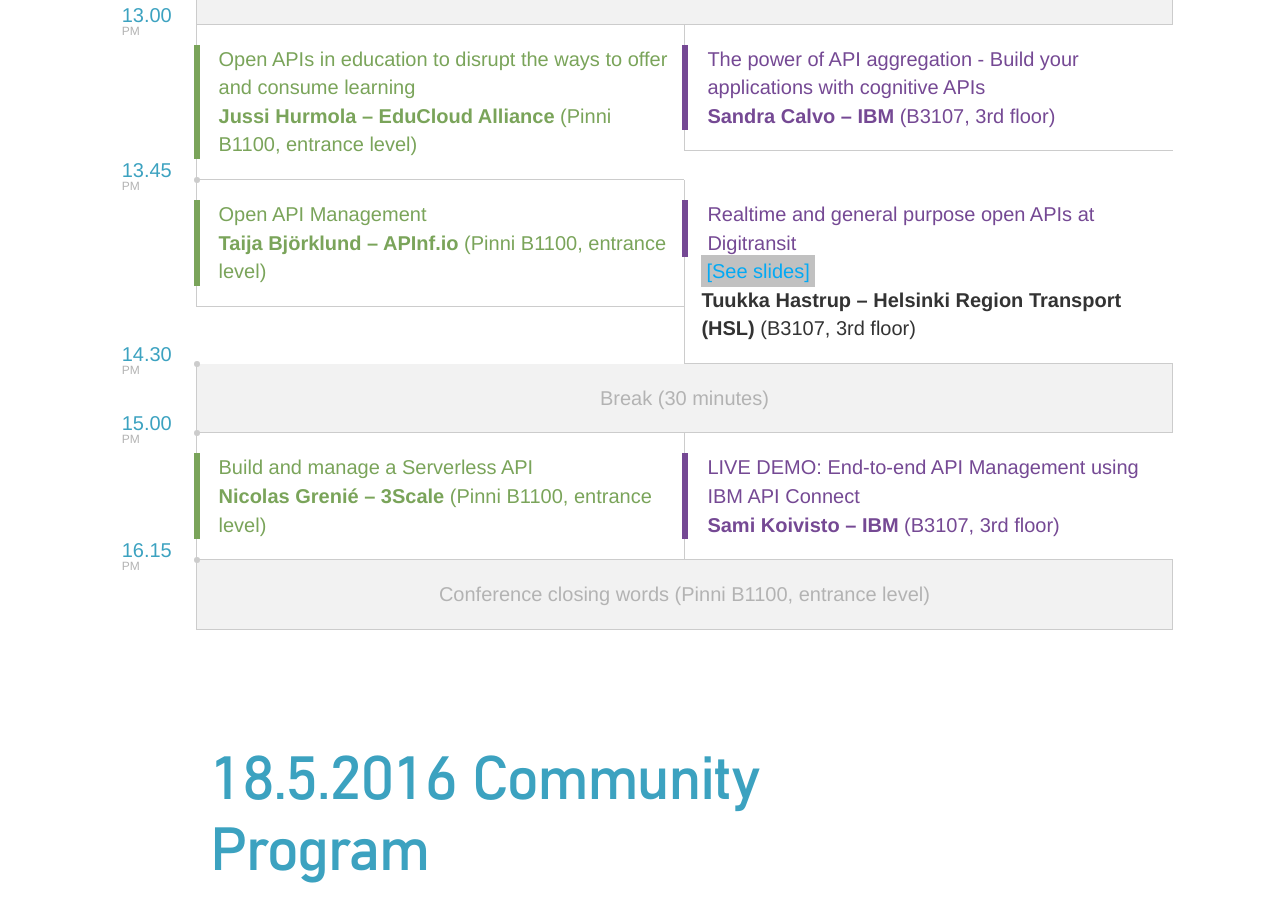
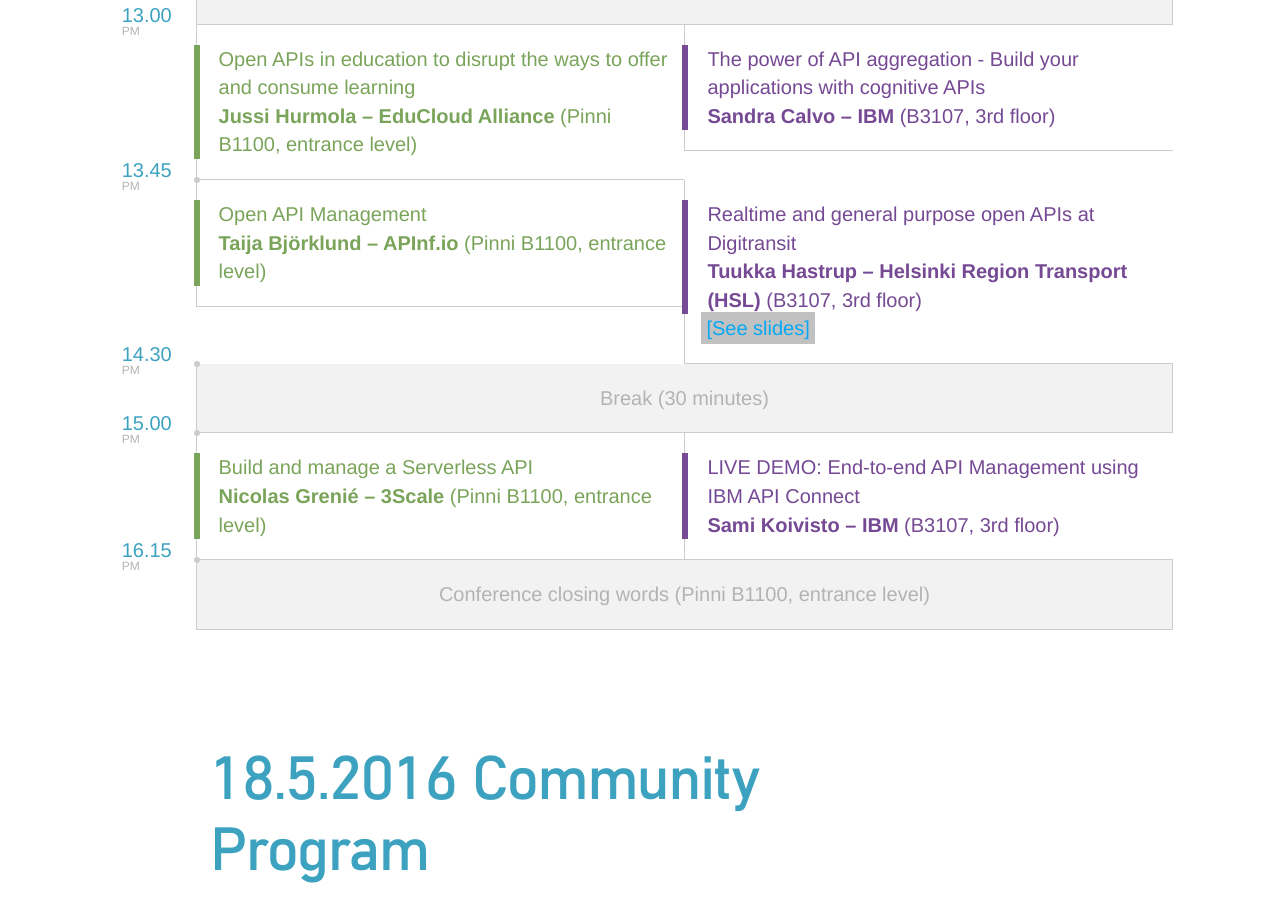
Before and after one commit to apidaysnordic/apidaysnordic.github.io, a Jekyll site: the page built from programme/index.md, in a window 1280 px wide and 900 px high, scrolled down 4833 px. Built offline with Jekyll 4.4.1, drawn with Linux system fonts in a browser that asks for light colours; some web fonts are replaced; comment, search, counter and statistics services are not loaded.

Commit message:
Update programme.html

```diff
--- a/_layouts/programme.html
+++ b/_layouts/programme.html
@@ -524,11 +524,10 @@
                                    style="color: #754994; border-left-color: #754994;">
                                     <div class="visible-xs talk-location">Technology Room</div>
                                     Realtime and general purpose open APIs at Digitransit
-                                    <span><a href="https://speakerdeck.com/tuukka/realtime-and-general-purpose-open-apis-at-digitransit" style="background-color:#c1c1c1;color:#03a9f4; padding:5px;margin-top:20px;" target="top">[See slides]</a></span>
-
                                     <br>
                                     <strong>Tuukka Hastrup &ndash; Helsinki Region Transport (HSL)</strong> (B3107, 3rd floor)
                                 </a>
+                                <span><a href="https://speakerdeck.com/tuukka/realtime-and-general-purpose-open-apis-at-digitransit" style="background-color:#c1c1c1;color:#03a9f4; padding:5px;margin-top:20px;" target="top">[See slides]</a></span>
                             </div>
                         </div>
                     </div>
```
